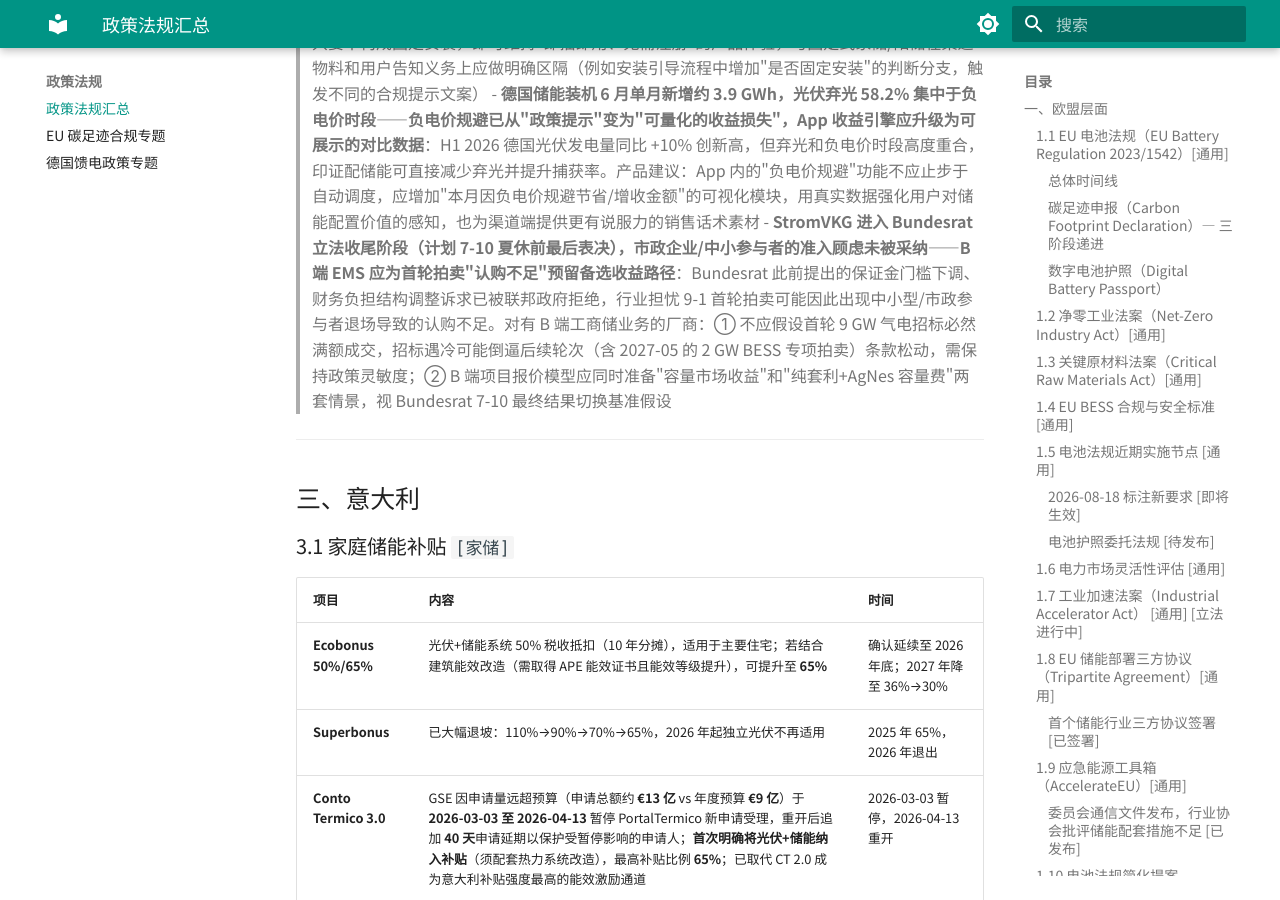
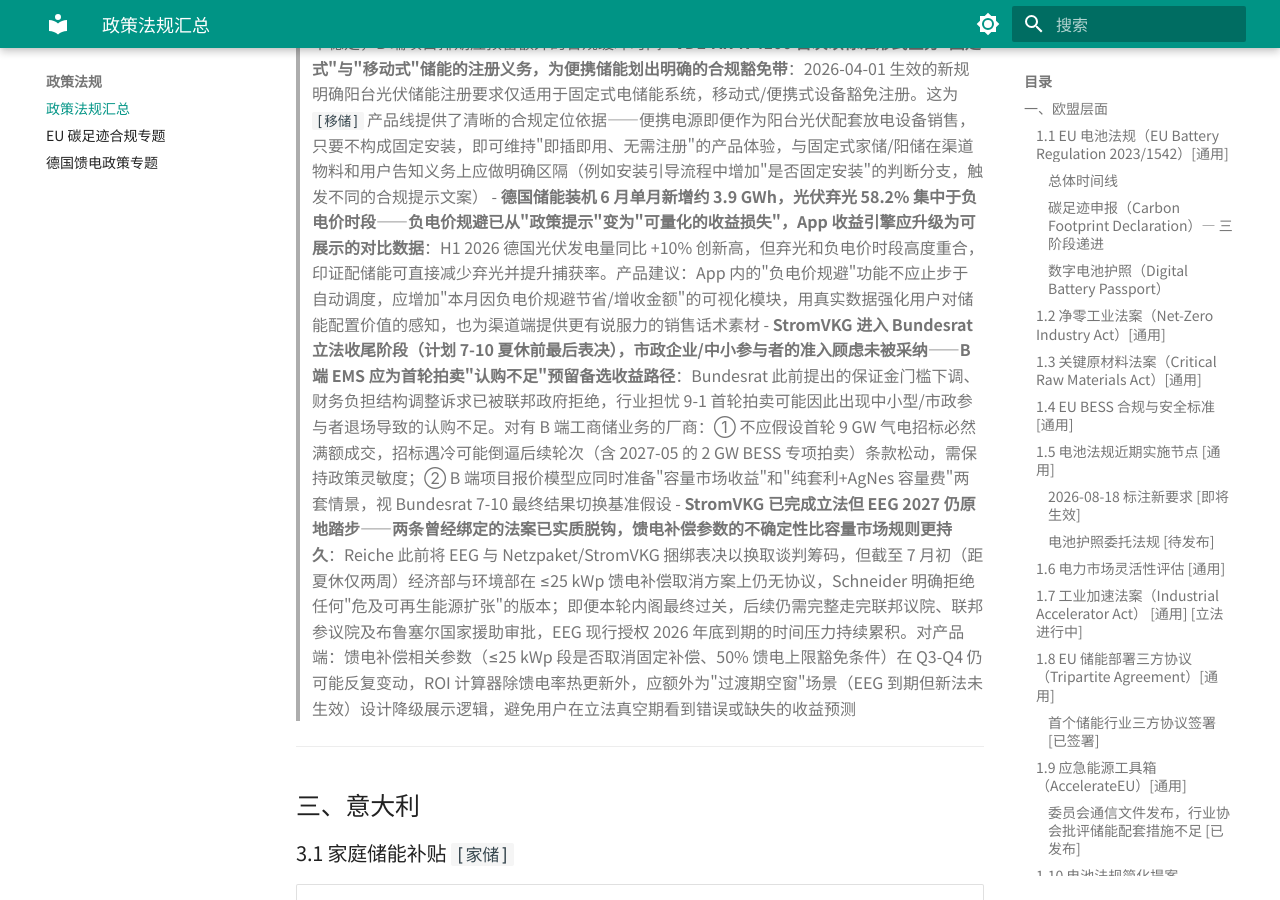
Before and after one commit to jeff9141/energy-storage-intel, an MkDocs documentation site: the page built from docs/policy/energy_storage_policy_regulations.md, in a window 1280 px wide and 900 px high, scrolled down 21255 px. Built offline with MkDocs 1.6.1 and Material for MkDocs 9.7.7, drawn with Linux system fonts in a browser that asks for light colours; part of the change alters nothing that is shown; some of the changed text lies outside the part shown.

Commit message:
定时更新：政策法规信息收集 2026-07-10

```diff
--- a/docs/policy/energy_storage_policy_regulations.md
+++ b/docs/policy/energy_storage_policy_regulations.md
@@ -1,6 +1,6 @@
 # 储能行业政策法规汇总
 
-> 最后更新：2026-07-05
+> 最后更新：2026-07-10
 > 覆盖地区：欧洲（全覆盖）、澳大利亚
 
 **适用品类标记说明：**
@@ -334,6 +334,7 @@ BMWK 于 2026-02-27 发布 442 页草案，核心条款：① 2027-01-01 起，
 > - `[2026-06-10]` Reiche 在 BDEW 年会承诺夏休前提交内阁，明确放弃 Redispatch 预留条款（关键妥协信号）
 > - `[2026-06-15]` 新目标表决日期调整为 2026-06-24
 > - `[2026-06-19]` 内阁表决再度推迟至 7 月，具体日期未定（"Ein konkretes Datum gibt es nicht"）；Netzpaket 同步延后
+> - **`[2026-07-01]`** **距夏休仅剩两周，经济部（Reiche）与环境部（Schneider）仍无进展，内阁表决日期依旧未定；Schneider 重申不会同意任何"危及可再生能源扩张"的法案；即便完成内阁表决，后续仍需联邦议院、联邦参议院及布鲁塞尔国家援助审批，时间链条进一步压缩**
 
 > **来源：**
 > - [Germany's EEG 2027 Draft: A New Era for Renewables — Freshfields](https://www.freshfields.com/en/our-thinking/blogs/sustainability/germanys-eeg-2027-draft-a-new-era-for-renewables-102mrfg) `[2026]`
@@ -343,6 +344,7 @@ BMWK 于 2026-02-27 发布 442 页草案，核心条款：① 2027-01-01 起，
 > - [Reiche auf BDEW-Kongress 2026 — PV Magazine Deutschland](https://www.pv-magazine.de/2026/06/10/reiche-auf-bdew-kongress-2026-eeg-und-netzpaket-noch-vor-der-sommerpause-ins-kabinett/) `[2026-06]`
 > - [BDEW-Kongress: Reiche zeigt sich kompromissbereit — T-Online](https://www.t-online.de/finanzen/energie/id_101292472/bdew-kongress-reiche-zeigt-sich-bei-energiewende-kompromissbereit.html) `[2026-06]`
 > - [Energiegesetze-Ticker: Welches Vorhaben wie weit ist — ZFK](https://www.zfk.de/politik/deutschland/energiegesetze-ticker-deutschland-reiche) `[2026-06]`
+> - [Regeln zur Einspeisevergütung fehlen: Reiche kommt beim EEG nicht voran — T-Online](https://www.t-online.de/finanzen/energie/id_101318126/regeln-zur-einspeiseverguetung-fehlen-reiche-kommt-beim-eeg-nicht-voran.html) `[2026-07]`
 
 **iMSys 智能电表部署** `[执法加速中]`
 
@@ -566,7 +568,7 @@ BNetzA 公布新电网费体系（Allgemeine Netzentgeltsystematik Strom，AgNes
 
 #### PM 解读
 
-> **[2026-07-05]**
+> **[2026-07-10]**
 > - **EEG 2027 内阁表决再次推迟至 7 月且无具体日期，但 2027-01-01 生效目标未变——产品准备窗口实质压缩**：从 6-24 推迟至 7 月意味着即使 7 月底过内阁、夏休后启动议会程序，Bundestag + Bundesrat 完成立法仅剩约 4 个月（9-12 月），议会仍可大幅修改条款。核心条款（取消 ≤25 kWp 馈电补偿、iMSys 门槛降至 2 kW）方向不变，但具体参数和过渡期可能在议会阶段被柔化。建议：产品路线图按"2027-01 生效"不变推进，但 ROI 计算器的馈电率参数需设计为可热更新——议会修改出台后 48 小时内完成参数切换
 > - **StromVKG 一读完成但 Südbonus 争议可能影响 BESS 拍卖区域分配**：联邦议院一读中，2/3 容量分配至南部的 Südbonus 条款引发争议。若最终立法保留该条款，2027-05 的 2 GW BESS 专项拍卖中约 1.3 GW 将定向分配至南部（巴伐利亚、巴登-符腾堡），北部项目竞争空间被压缩。对有 B 端工商储业务的厂商：项目选址应优先南部电网瓶颈区域，以增加拍卖中标概率
 > - **德国是家储+阳储的第一优先市场**：0% VAT + KfW 补贴 + 120 万套阳台光伏存量，政策环境在欧洲无出其右。软件本地化（德语 App、EPEX 电价集成、KfW 申请流程引导）应该是最高优先级
@@ -590,6 +592,7 @@ BNetzA 公布新电网费体系（Allgemeine Netzentgeltsystematik Strom，AgNes
 > - **VDE-AR-N 4100 首次以标准形式区分"固定式"与"移动式"储能的注册义务，为便携储能划出明确的合规豁免带**：2026-04-01 生效的新规明确阳台光伏储能注册要求仅适用于固定式电储能系统，移动式/便携式设备豁免注册。这为 `[移储]` 产品线提供了清晰的合规定位依据——便携电源即便作为阳台光伏配套放电设备销售，只要不构成固定安装，即可维持"即插即用、无需注册"的产品体验，与固定式家储/阳储在渠道物料和用户告知义务上应做明确区隔（例如安装引导流程中增加"是否固定安装"的判断分支，触发不同的合规提示文案）
 > - **德国储能装机 6 月单月新增约 3.9 GWh，光伏弃光 58.2% 集中于负电价时段——负电价规避已从"政策提示"变为"可量化的收益损失"，App 收益引擎应升级为可展示的对比数据**：H1 2026 德国光伏发电量同比 +10% 创新高，但弃光和负电价时段高度重合，印证配储能可直接减少弃光并提升捕获率。产品建议：App 内的"负电价规避"功能不应止步于自动调度，应增加"本月因负电价规避节省/增收金额"的可视化模块，用真实数据强化用户对储能配置价值的感知，也为渠道端提供更有说服力的销售话术素材
 > - **StromVKG 进入 Bundesrat 立法收尾阶段（计划 7-10 夏休前最后表决），市政企业/中小参与者的准入顾虑未被采纳——B 端 EMS 应为首轮拍卖"认购不足"预留备选收益路径**：Bundesrat 此前提出的保证金门槛下调、财务负担结构调整诉求已被联邦政府拒绝，行业担忧 9-1 首轮拍卖可能因此出现中小型/市政参与者退场导致的认购不足。对有 B 端工商储业务的厂商：① 不应假设首轮 9 GW 气电招标必然满额成交，招标遇冷可能倒逼后续轮次（含 2027-05 的 2 GW BESS 专项拍卖）条款松动，需保持政策灵敏度；② B 端项目报价模型应同时准备"容量市场收益"和"纯套利+AgNes 容量费"两套情景，视 Bundesrat 7-10 最终结果切换基准假设
+> - **StromVKG 已完成立法但 EEG 2027 仍原地踏步——两条曾经绑定的法案已实质脱钩，馈电补偿参数的不确定性比容量市场规则更持久**：Reiche 此前将 EEG 与 Netzpaket/StromVKG 捆绑表决以换取谈判筹码，但截至 7 月初（距夏休仅两周）经济部与环境部在 ≤25 kWp 馈电补偿取消方案上仍无协议，Schneider 明确拒绝任何"危及可再生能源扩张"的版本；即便本轮内阁最终过关，后续仍需完整走完联邦议院、联邦参议院及布鲁塞尔国家援助审批，EEG 现行授权 2026 年底到期的时间压力持续累积。对产品端：馈电补偿相关参数（≤25 kWp 段是否取消固定补偿、50% 馈电上限豁免条件）在 Q3-Q4 仍可能反复变动，ROI 计算器除馈电率热更新外，应额外为"过渡期空窗"场景（EEG 到期但新法未生效）设计降级展示逻辑，避免用户在立法真空期看到错误或缺失的收益预测
 
 ---
 
```
